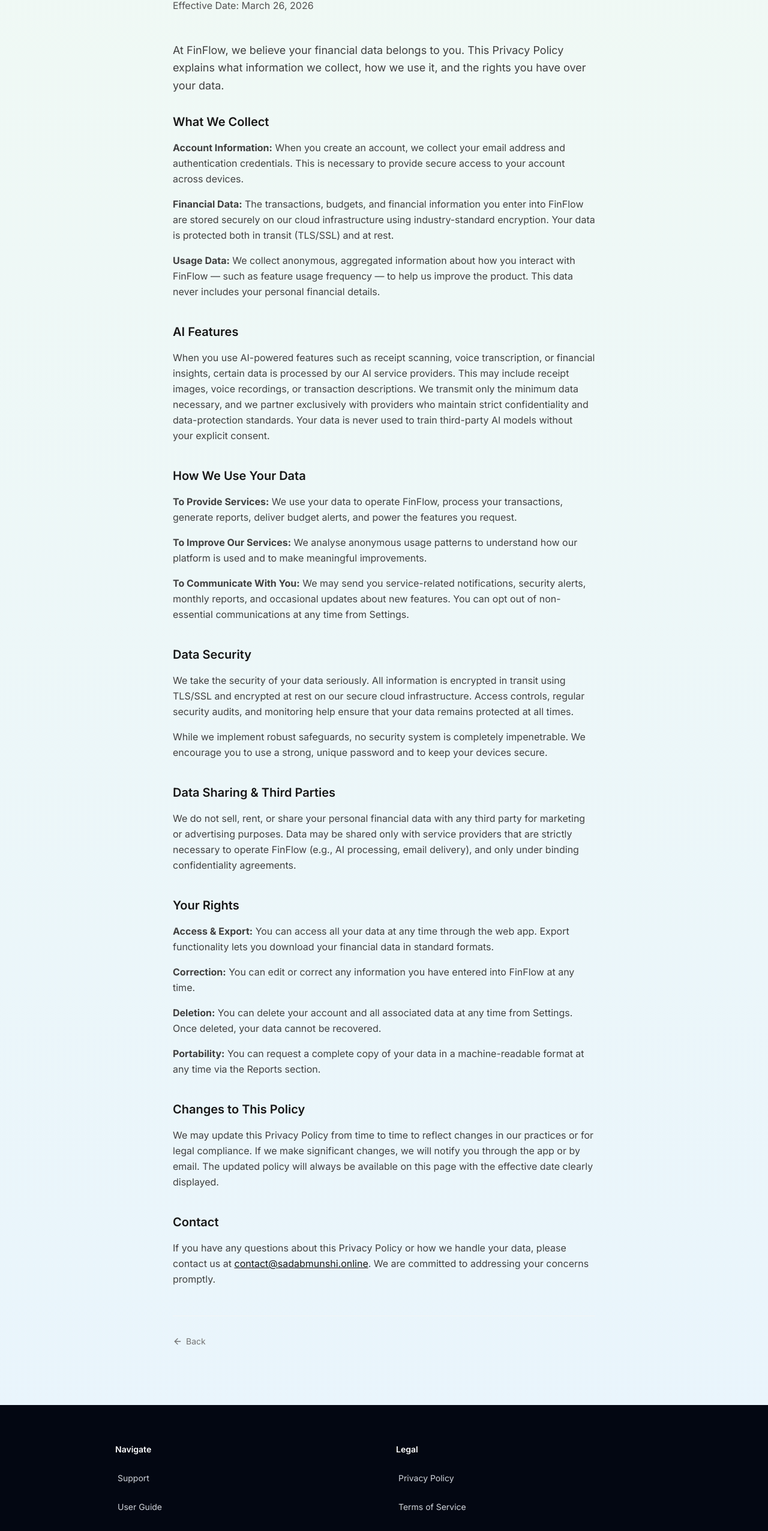
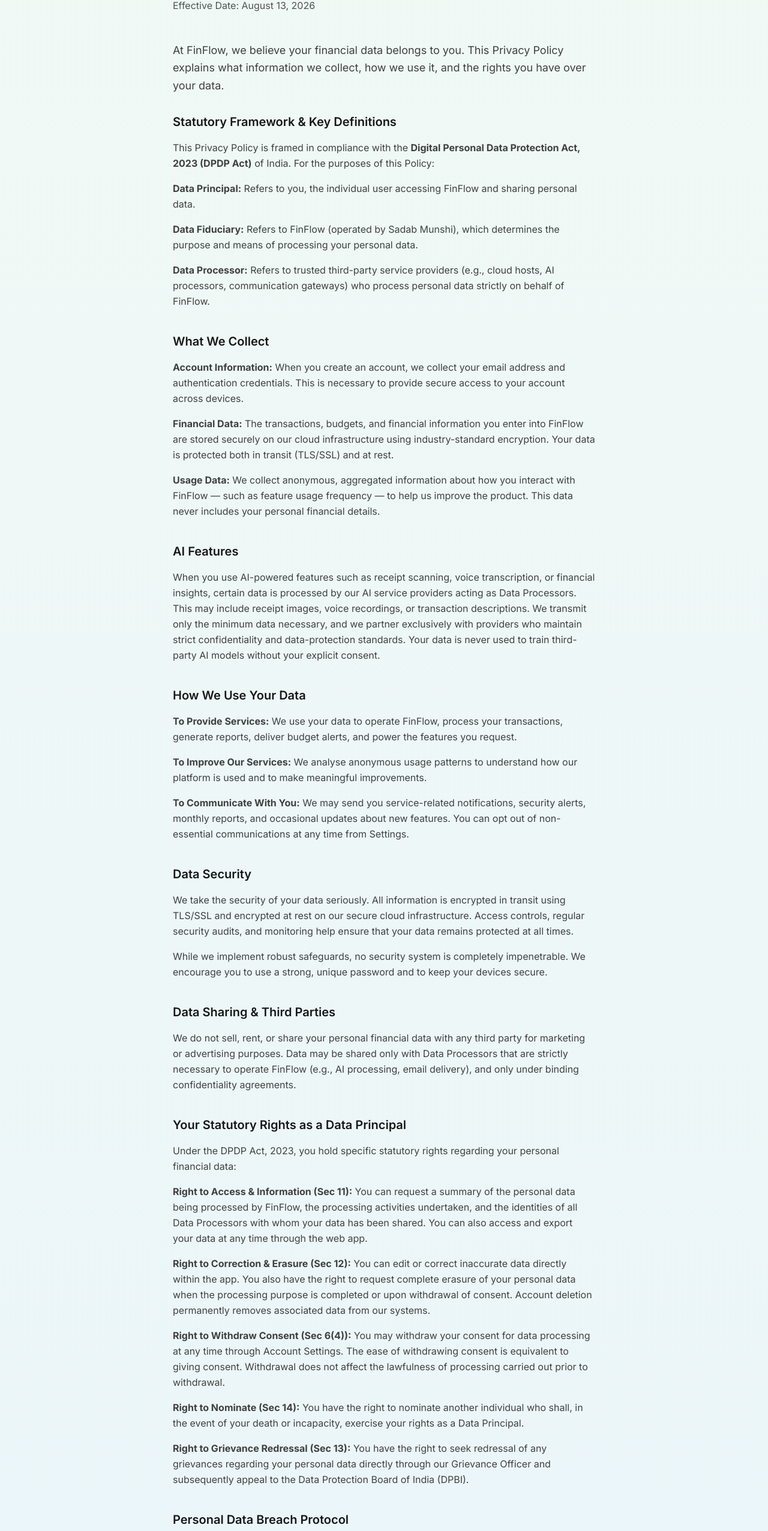
Before and after one commit to Sadab-Munshi/finflow-frontend, a Next.js app: page /privacy in a window 1280 px wide. Shown: the part 231-2783 px from the top of the page at 60% size. Built offline with nearby package versions, Linux system fonts and the light colour scheme; no server answers.

Commit message:
Align legal pages with DPDP Act 2023 and switch domain to .me
Update Privacy, Terms, and Disclaimer for DPDP compliance (roles,
statutory rights, grievance officer, minors, unbundled consent) and
replace remaining sadabmunshi.online URLs with sadabmunshi.me.

```diff
--- a/app/(landing)/disclaimer/page.tsx
+++ b/app/(landing)/disclaimer/page.tsx
@@ -21,7 +21,7 @@
           Disclaimer
         </h1>
         <p className="text-neutral-600">
-          Effective Date: March 26, 2026
+          Effective Date: August 13, 2026
         </p>
       </div>
 
@@ -51,13 +51,14 @@
 
         <section className="mb-10">
           <h2 className="text-xl font-semibold text-neutral-900 mb-4">
-            AI Accuracy
+            AI Accuracy &amp; Data Processing Purpose
           </h2>
           <p className="text-neutral-700 leading-relaxed">
-            FinFlow uses artificial intelligence to power features such as receipt scanning,
-            voice transcription, transaction categorisation, and financial insights. While we
-            continuously work to improve accuracy, we cannot guarantee that AI-generated
-            content will always be accurate, complete, or reliable.
+            FinFlow utilizes AI to automate financial tracking. In compliance with the DPDP
+            Act, 2023, data submitted to AI features (images, audio, text) is processed
+            strictly for the limited purpose of user-requested tracking and insights. While
+            AI continuously improves, output accuracy is not guaranteed, and users remain
+            responsible for verifying data before relying on it for financial decisions.
           </p>
           <p className="text-neutral-700 leading-relaxed mt-4">
             AI systems may misinterpret data or produce results that do not accurately reflect
@@ -103,14 +104,21 @@
 
         <section className="mb-10">
           <h2 className="text-xl font-semibold text-neutral-900 mb-4">
-            Third-Party Integrations
+            Third-Party Bot Platforms (WhatsApp &amp; Telegram)
           </h2>
           <p className="text-neutral-700 leading-relaxed">
-            FinFlow integrates with third-party platforms such as WhatsApp and Telegram for
-            optional bot-based access. We do not control these platforms and are not
-            responsible for their availability, security policies, or terms of service. Your
-            use of these integrations is subject to the respective platform&rsquo;s own terms
-            and privacy policies.
+            When using FinFlow via third-party messaging services (WhatsApp or Telegram),
+            those platforms act as independent entities for transmission. Data transmitted
+            via these bots is processed by FinFlow strictly in accordance with our{' '}
+            <a href="/privacy" className="text-neutral-900 underline hover:no-underline">
+              Privacy Policy
+            </a>
+            .
+          </p>
+          <p className="text-neutral-700 leading-relaxed mt-4">
+            We do not control these platforms and are not responsible for their availability,
+            security policies, or terms of service. Your use of these integrations is also
+            subject to the respective platform&rsquo;s own terms and privacy policies.
           </p>
         </section>
 
@@ -145,10 +153,10 @@
           <p className="text-neutral-700 leading-relaxed">
             If you have any questions about this disclaimer, please contact us at{' '}
             <a
-              href="mailto:contact@sadabmunshi.online"
+              href="mailto:contact@sadabmunshi.me"
               className="text-neutral-900 underline hover:no-underline"
             >
-              contact@sadabmunshi.online
+              contact@sadabmunshi.me
             </a>
             .
           </p>
--- a/app/(landing)/layout.tsx
+++ b/app/(landing)/layout.tsx
@@ -162,7 +162,7 @@
               <ul className="space-y-1 text-sm">
                 <li><a href="/support" className="inline-flex items-center min-h-[44px] px-1 hover:text-white transition-colors">Support</a></li>
                 <li><a href="/user-guide" className="inline-flex items-center min-h-[44px] px-1 hover:text-white transition-colors">User Guide</a></li>
-                <li><a href="https://status.app.sadabmunshi.online" target="_blank" rel="noreferrer" className="inline-flex items-center min-h-[44px] px-1 hover:text-white transition-colors">System Status</a></li>
+                <li><a href="https://status.app.sadabmunshi.me" target="_blank" rel="noreferrer" className="inline-flex items-center min-h-[44px] px-1 hover:text-white transition-colors">System Status</a></li>
                 <li><a href="https://sadabmunshi.me/blog/" target="_blank" rel="noreferrer" className="inline-flex items-center min-h-[44px] px-1 hover:text-white transition-colors">Blog</a></li>
               </ul>
             </div>
--- a/app/(landing)/page.tsx
+++ b/app/(landing)/page.tsx
@@ -8,7 +8,7 @@
   description:
     'Free personal finance tracker for India. Track expenses by voice, WhatsApp, or photo. Hindi, English & Bengali supported.',
   alternates: {
-    canonical: 'https://app.sadabmunshi.online',
+    canonical: 'https://app.sadabmunshi.me',
   },
 }
 
--- a/app/(landing)/privacy/page.tsx
+++ b/app/(landing)/privacy/page.tsx
@@ -21,7 +21,7 @@
           Privacy Policy
         </h1>
         <p className="text-neutral-600">
-          Effective Date: March 26, 2026
+          Effective Date: August 13, 2026
         </p>
       </div>
 
@@ -30,6 +30,32 @@
           At FinFlow, we believe your financial data belongs to you. This Privacy Policy explains
           what information we collect, how we use it, and the rights you have over your data.
         </p>
+
+        <section className="mb-10">
+          <h2 className="text-xl font-semibold text-neutral-900 mb-4">
+            Statutory Framework &amp; Key Definitions
+          </h2>
+          <p className="text-neutral-700 leading-relaxed mb-4">
+            This Privacy Policy is framed in compliance with the{' '}
+            <strong>Digital Personal Data Protection Act, 2023 (DPDP Act)</strong> of India.
+            For the purposes of this Policy:
+          </p>
+          <div className="space-y-4 text-neutral-700 leading-relaxed">
+            <p>
+              <strong>Data Principal:</strong> Refers to you, the individual user accessing
+              FinFlow and sharing personal data.
+            </p>
+            <p>
+              <strong>Data Fiduciary:</strong> Refers to FinFlow (operated by Sadab Munshi),
+              which determines the purpose and means of processing your personal data.
+            </p>
+            <p>
+              <strong>Data Processor:</strong> Refers to trusted third-party service providers
+              (e.g., cloud hosts, AI processors, communication gateways) who process personal
+              data strictly on behalf of FinFlow.
+            </p>
+          </div>
+        </section>
 
         <section className="mb-10">
           <h2 className="text-xl font-semibold text-neutral-900 mb-4">
@@ -61,11 +87,11 @@
           </h2>
           <p className="text-neutral-700 leading-relaxed">
             When you use AI-powered features such as receipt scanning, voice transcription, or
-            financial insights, certain data is processed by our AI service providers. This may
-            include receipt images, voice recordings, or transaction descriptions. We transmit
-            only the minimum data necessary, and we partner exclusively with providers who
-            maintain strict confidentiality and data-protection standards. Your data is never
-            used to train third-party AI models without your explicit consent.
+            financial insights, certain data is processed by our AI service providers acting as
+            Data Processors. This may include receipt images, voice recordings, or transaction
+            descriptions. We transmit only the minimum data necessary, and we partner exclusively
+            with providers who maintain strict confidentiality and data-protection standards.
+            Your data is never used to train third-party AI models without your explicit consent.
           </p>
         </section>
 
@@ -115,35 +141,77 @@
           </h2>
           <p className="text-neutral-700 leading-relaxed">
             We do not sell, rent, or share your personal financial data with any third party
-            for marketing or advertising purposes. Data may be shared only with service
-            providers that are strictly necessary to operate FinFlow (e.g., AI processing,
-            email delivery), and only under binding confidentiality agreements.
+            for marketing or advertising purposes. Data may be shared only with Data Processors
+            that are strictly necessary to operate FinFlow (e.g., AI processing, email delivery),
+            and only under binding confidentiality agreements.
           </p>
         </section>
 
         <section className="mb-10">
           <h2 className="text-xl font-semibold text-neutral-900 mb-4">
-            Your Rights
+            Your Statutory Rights as a Data Principal
           </h2>
+          <p className="text-neutral-700 leading-relaxed mb-4">
+            Under the DPDP Act, 2023, you hold specific statutory rights regarding your
+            personal financial data:
+          </p>
           <div className="space-y-4 text-neutral-700 leading-relaxed">
             <p>
-              <strong>Access &amp; Export:</strong> You can access all your data at any time
-              through the web app. Export functionality lets you download your financial
-              data in standard formats.
+              <strong>Right to Access &amp; Information (Sec 11):</strong> You can request a
+              summary of the personal data being processed by FinFlow, the processing
+              activities undertaken, and the identities of all Data Processors with whom
+              your data has been shared. You can also access and export your data at any
+              time through the web app.
             </p>
             <p>
-              <strong>Correction:</strong> You can edit or correct any information you have
-              entered into FinFlow at any time.
+              <strong>Right to Correction &amp; Erasure (Sec 12):</strong> You can edit or
+              correct inaccurate data directly within the app. You also have the right to
+              request complete erasure of your personal data when the processing purpose is
+              completed or upon withdrawal of consent. Account deletion permanently removes
+              associated data from our systems.
             </p>
             <p>
-              <strong>Deletion:</strong> You can delete your account and all associated data
-              at any time from Settings. Once deleted, your data cannot be recovered.
+              <strong>Right to Withdraw Consent (Sec 6(4)):</strong> You may withdraw your
+              consent for data processing at any time through Account Settings. The ease of
+              withdrawing consent is equivalent to giving consent. Withdrawal does not affect
+              the lawfulness of processing carried out prior to withdrawal.
             </p>
             <p>
-              <strong>Portability:</strong> You can request a complete copy of your data in
-              a machine-readable format at any time via the Reports section.
+              <strong>Right to Nominate (Sec 14):</strong> You have the right to nominate
+              another individual who shall, in the event of your death or incapacity, exercise
+              your rights as a Data Principal.
+            </p>
+            <p>
+              <strong>Right to Grievance Redressal (Sec 13):</strong> You have the right to
+              seek redressal of any grievances regarding your personal data directly through
+              our Grievance Officer and subsequently appeal to the Data Protection Board of
+              India (DPBI).
             </p>
           </div>
+        </section>
+
+        <section className="mb-10">
+          <h2 className="text-xl font-semibold text-neutral-900 mb-4">
+            Personal Data Breach Protocol
+          </h2>
+          <p className="text-neutral-700 leading-relaxed">
+            In the event of a personal data breach affecting your information, FinFlow will
+            notify the Data Protection Board of India (DPBI) and each affected Data Principal
+            without undue delay, detailing the nature of the breach, potential impact, and
+            remedial measures undertaken (Sec 8(6)).
+          </p>
+        </section>
+
+        <section className="mb-10">
+          <h2 className="text-xl font-semibold text-neutral-900 mb-4">
+            Multilingual Consent Notice
+          </h2>
+          <p className="text-neutral-700 leading-relaxed">
+            In accordance with Section 5(1) of the DPDP Act, this Privacy Policy and consent
+            notices are available in English. You may request a copy of this notice or consent
+            options in any of the 22 languages specified in the Eighth Schedule to the
+            Constitution of India by contacting our Grievance Officer.
+          </p>
         </section>
 
         <section className="mb-10">
@@ -160,16 +228,54 @@
 
         <section className="mb-10">
           <h2 className="text-xl font-semibold text-neutral-900 mb-4">
+            Grievance Redressal &amp; Data Protection Officer
+          </h2>
+          <p className="text-neutral-700 leading-relaxed mb-4">
+            In compliance with Section 8(10) and Section 13 of the DPDP Act, 2023, FinFlow
+            has appointed a Grievance Officer to handle all data protection inquiries,
+            requests, and grievances.
+          </p>
+          <div className="space-y-2 text-neutral-700 leading-relaxed mb-6">
+            <p>
+              <strong>Designation:</strong> Data Protection &amp; Grievance Officer
+            </p>
+            <p>
+              <strong>Email:</strong>{' '}
+              <a
+                href="mailto:contact@sadabmunshi.me"
+                className="text-neutral-900 underline hover:no-underline"
+              >
+                contact@sadabmunshi.me
+              </a>
+            </p>
+            <p>
+              <strong>Response Timeline:</strong> All grievances will be acknowledged within
+              48 hours and resolved within 30 days of receipt.
+            </p>
+          </div>
+          <h3 className="text-lg font-semibold text-neutral-900 mb-3">
+            Appeal to the Data Protection Board of India (DPBI)
+          </h3>
+          <p className="text-neutral-700 leading-relaxed">
+            If you do not receive a response within 30 days or are dissatisfied with the
+            resolution provided by our Grievance Officer, you have the statutory right to
+            register a complaint with the <strong>Data Protection Board of India (DPBI)</strong>{' '}
+            in accordance with the provisions of the DPDP Act.
+          </p>
+        </section>
+
+        <section className="mb-10">
+          <h2 className="text-xl font-semibold text-neutral-900 mb-4">
             Contact
           </h2>
           <p className="text-neutral-700 leading-relaxed">
             If you have any questions about this Privacy Policy or how we handle your data,
             please contact us at{' '}
             <a
-              href="mailto:contact@sadabmunshi.online"
+              href="mailto:contact@sadabmunshi.me"
               className="text-neutral-900 underline hover:no-underline"
             >
-              contact@sadabmunshi.online
+              contact@sadabmunshi.me
             </a>
             . We are committed to addressing your concerns promptly.
           </p>
--- a/app/(landing)/support/SupportContent.tsx
+++ b/app/(landing)/support/SupportContent.tsx
@@ -37,7 +37,7 @@
 
 export default function SupportPage() {
   const handleContactSupport = () => {
-    window.location.href = 'mailto:contact@sadabmunshi.online'
+    window.location.href = 'mailto:contact@sadabmunshi.me'
   }
 
   return (
--- a/app/(landing)/support/page.tsx
+++ b/app/(landing)/support/page.tsx
@@ -7,7 +7,7 @@
   },
   description:
     'Get help with FinFlow. Find answers to common questions or contact our support team.',
-  alternates: { canonical: 'https://app.sadabmunshi.online/support' },
+  alternates: { canonical: 'https://app.sadabmunshi.me/support' },
 }
 
 export default function SupportPage() {
--- a/app/(landing)/terms/page.tsx
+++ b/app/(landing)/terms/page.tsx
@@ -19,7 +19,7 @@
           Terms of Service
         </h1>
         <p className="text-neutral-600">
-          Effective Date: March 26, 2026
+          Effective Date: August 13, 2026
         </p>
       </div>
 
@@ -31,13 +31,39 @@
 
         <section className="mb-10">
           <h2 className="text-xl font-semibold text-neutral-900 mb-4">
-            Acceptance of Terms
+            Acceptance of Terms &amp; Consent
           </h2>
           <p className="text-neutral-700 leading-relaxed">
-            By creating an account or using FinFlow in any way, you agree to these Terms of
-            Service and our Privacy Policy. If you do not agree with any part of these terms,
-            you may not use our service. You must be at least 18 years of age to use FinFlow.
-            By using the service, you represent and warrant that you meet this age requirement.
+            By creating an account or using FinFlow, you agree to be bound by these Terms of
+            Service.
+          </p>
+          <p className="text-neutral-700 leading-relaxed mt-4">
+            <strong>Unbundled Privacy Consent:</strong> Processing of your personal data (such
+            as transaction logs, receipt scans, and voice inputs) is governed separately by our{' '}
+            <a href="/privacy" className="text-neutral-900 underline hover:no-underline">
+              Privacy Policy
+            </a>
+            . Your agreement to these Terms of Service does not automatically imply consent
+            for data processing; explicit, affirmative consent for personal data collection
+            is obtained separately during onboarding or feature usage.
+          </p>
+        </section>
+
+        <section className="mb-10">
+          <h2 className="text-xl font-semibold text-neutral-900 mb-4">
+            Age Requirement &amp; Protection of Minors
+          </h2>
+          <p className="text-neutral-700 leading-relaxed">
+            You must be at least 18 years of age to register for and use FinFlow. In
+            compliance with Section 9 of the DPDP Act, 2023, FinFlow does not knowingly
+            collect, process, or track personal data belonging to children (individuals
+            under 18 years of age) or persons with disability under guardianship without
+            verifiable parental or legal guardian consent.
+          </p>
+          <p className="text-neutral-700 leading-relaxed mt-4">
+            If we learn that we have inadvertently collected data from a child under 18
+            without verified parental consent, we will permanently delete that data
+            immediately.
           </p>
         </section>
 
@@ -50,7 +76,7 @@
               FinFlow provides tools for personal financial tracking and management, including
               transaction recording, budget monitoring, automated monthly reports, receipt
               scanning, voice-based input, and AI-powered financial insights. The service is
-              accessible via our web application at app.sadabmunshi.online, with optional
+              accessible via our web application at app.sadabmunshi.me, with optional
               integration through WhatsApp and Telegram bots.
             </p>
             <p>
@@ -68,16 +94,27 @@
 
         <section className="mb-10">
           <h2 className="text-xl font-semibold text-neutral-900 mb-4">
-            AI-Powered Features
+            AI Features &amp; Third-Party Processors
           </h2>
-          <p className="text-neutral-700 leading-relaxed">
-            FinFlow includes AI-powered features designed to help you manage your finances
-            more efficiently. These features process your data to categorise transactions,
-            scan receipts, transcribe voice input, and generate financial insights. While we
-            strive for accuracy, AI-generated content may contain errors. You are solely
-            responsible for reviewing and verifying all AI-generated information before
-            relying on it. AI features are provided as a convenience and do not constitute
-            professional financial advice.
+          <p className="text-neutral-700 leading-relaxed mb-4">
+            FinFlow utilizes third-party AI technologies (acting as Data Processors under
+            the DPDP Act) for automated receipt scanning, voice transcription, and financial
+            insights.
+          </p>
+          <ul className="list-disc pl-6 space-y-2 text-neutral-700 leading-relaxed">
+            <li>
+              AI features process data strictly to fulfill user requests and under
+              contractually binding confidentiality agreements.
+            </li>
+            <li>
+              AI processing outputs are provided for informational tracking only and do not
+              constitute certified financial advice.
+            </li>
+          </ul>
+          <p className="text-neutral-700 leading-relaxed mt-4">
+            While we strive for accuracy, AI-generated content may contain errors. You are
+            solely responsible for reviewing and verifying all AI-generated information
+            before relying on it.
           </p>
         </section>
 
@@ -88,7 +125,9 @@
           <div className="space-y-4 text-neutral-700 leading-relaxed">
             <p>
               You retain full ownership of all data you enter into FinFlow. We do not claim
-              any ownership rights over your financial information.
+              any ownership rights over your financial information. FinFlow acts as a Data
+              Fiduciary under the DPDP Act, 2023, and processes your personal data as a
+              Data Principal only for the purposes described in our Privacy Policy.
             </p>
             <p>
               You are responsible for the accuracy and completeness of the data you provide.
@@ -180,10 +219,10 @@
           <p className="text-neutral-700 leading-relaxed">
             If you have any questions about these Terms of Service, please contact us at{' '}
             <a
-              href="mailto:contact@sadabmunshi.online"
+              href="mailto:contact@sadabmunshi.me"
               className="text-neutral-900 underline hover:no-underline"
             >
-              contact@sadabmunshi.online
+              contact@sadabmunshi.me
             </a>
             .
           </p>
--- a/app/(landing)/user-guide/page.tsx
+++ b/app/(landing)/user-guide/page.tsx
@@ -7,7 +7,7 @@
   },
   description:
     'Learn how to use FinFlow — add expenses by voice, scan receipts, set budgets and read AI insights.',
-  alternates: { canonical: 'https://app.sadabmunshi.online/user-guide' },
+  alternates: { canonical: 'https://app.sadabmunshi.me/user-guide' },
 }
 
 export default function UserGuidePage() {
--- a/app/profile/page.tsx
+++ b/app/profile/page.tsx
@@ -833,7 +833,7 @@
                 </button>
               ))}
               <Link
-                href="https://app.sadabmunshi.online/support"
+                href="https://app.sadabmunshi.me/support"
                 target="_blank"
                 rel="noopener noreferrer"
                 className="w-full flex items-center gap-3 px-4 py-3.5 hover:bg-gray-50 transition-colors border-b border-gray-100"
```
Also changed, not shown: app/(landing)/user-guide/UserGuideContent.tsx (+9 -9 lines), public/robots.txt, 1 other file (tests, documents, lock files or other folders).
